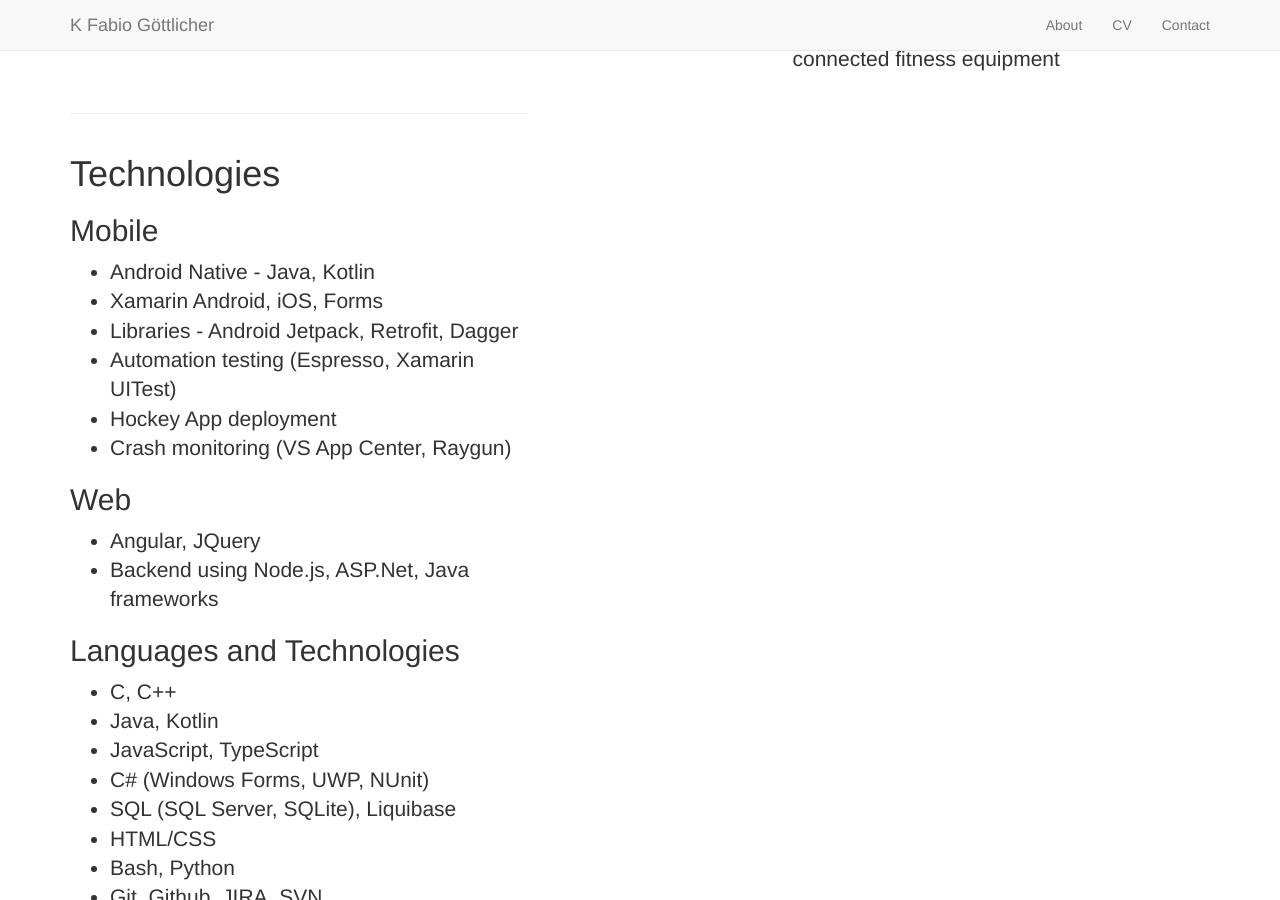
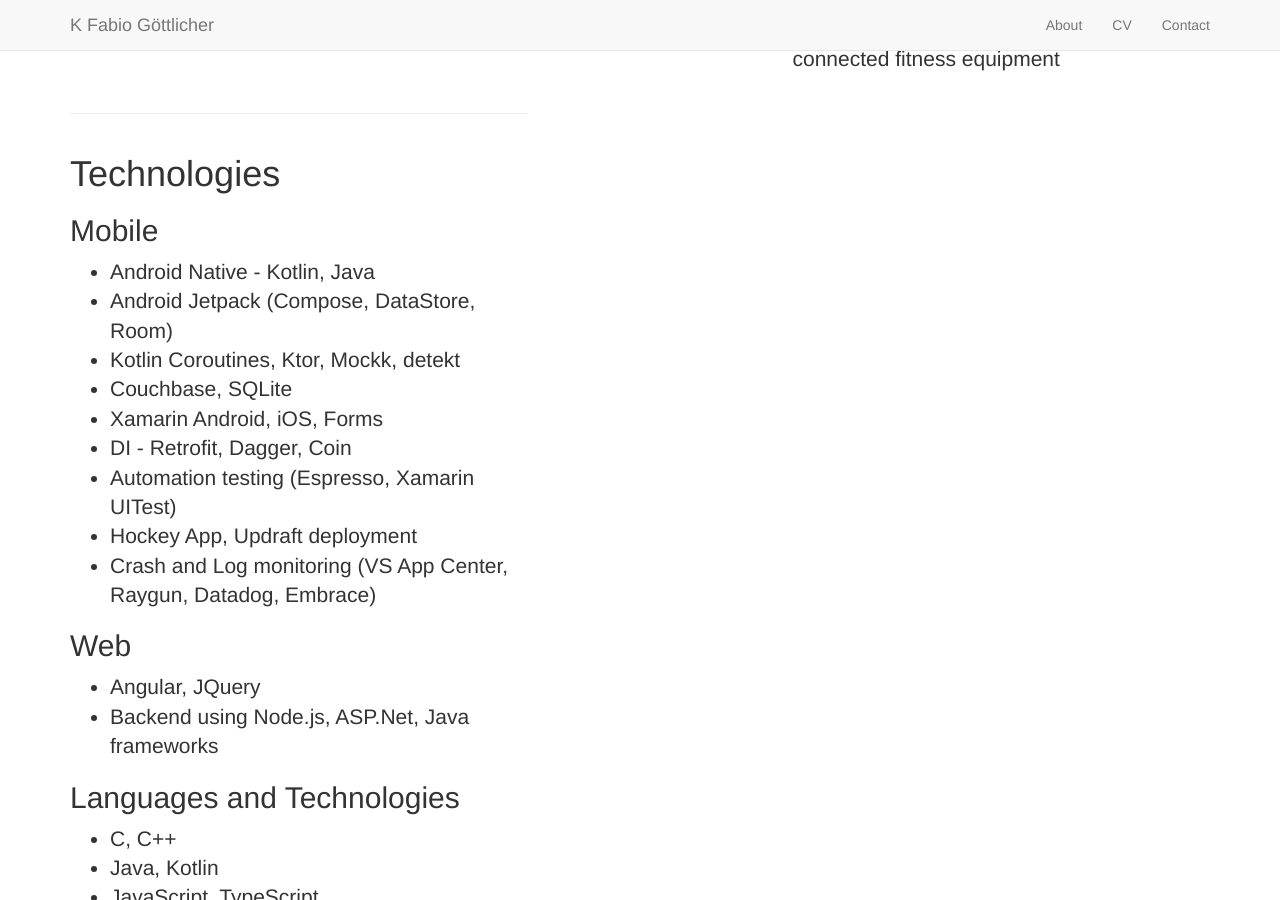
Before and after one commit to FabioCZ/Fabiocz.github.io, a Jekyll site: the page built from _posts/2018-01-13-cv-3tech.markdown, in a window 1280 px wide and 900 px high, scrolled down 4467 px. Built offline with Jekyll 4.4.1, drawn with Linux system fonts in a browser that asks for light colours; nearby versions of some CDN libraries; library files that are not in the unit come from our copies.

Commit message:
Update 2018-01-13-cv-3tech.markdown

```diff
--- a/_posts/2018-01-13-cv-3tech.markdown
+++ b/_posts/2018-01-13-cv-3tech.markdown
@@ -7,12 +7,15 @@
 ---
 ## Mobile
 
-* Android Native - Java, Kotlin
+* Android Native - Kotlin, Java
+* Android Jetpack (Compose, DataStore, Room)
+* Kotlin Coroutines, Ktor, Mockk, detekt
+* Couchbase, SQLite
 * Xamarin Android, iOS, Forms
-* Libraries - Android Jetpack, Retrofit, Dagger
+* DI - Retrofit, Dagger, Coin
 * Automation testing (Espresso, Xamarin UITest)
-* Hockey App deployment
-* Crash monitoring (VS App Center, Raygun)
+* Hockey App, Updraft deployment
+* Crash and Log monitoring (VS App Center, Raygun, Datadog, Embrace)
 
 ## Web
 
```
